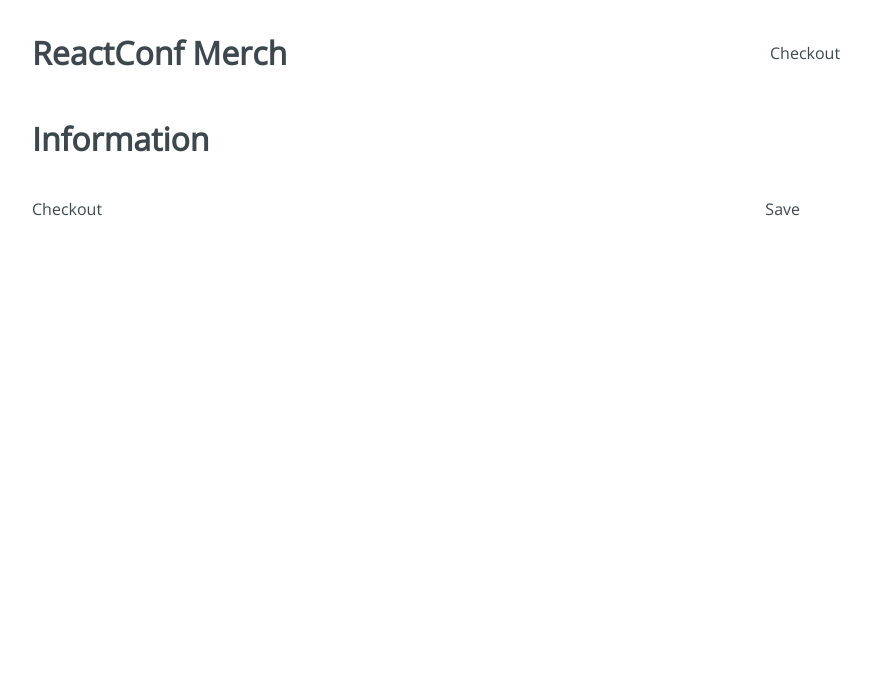
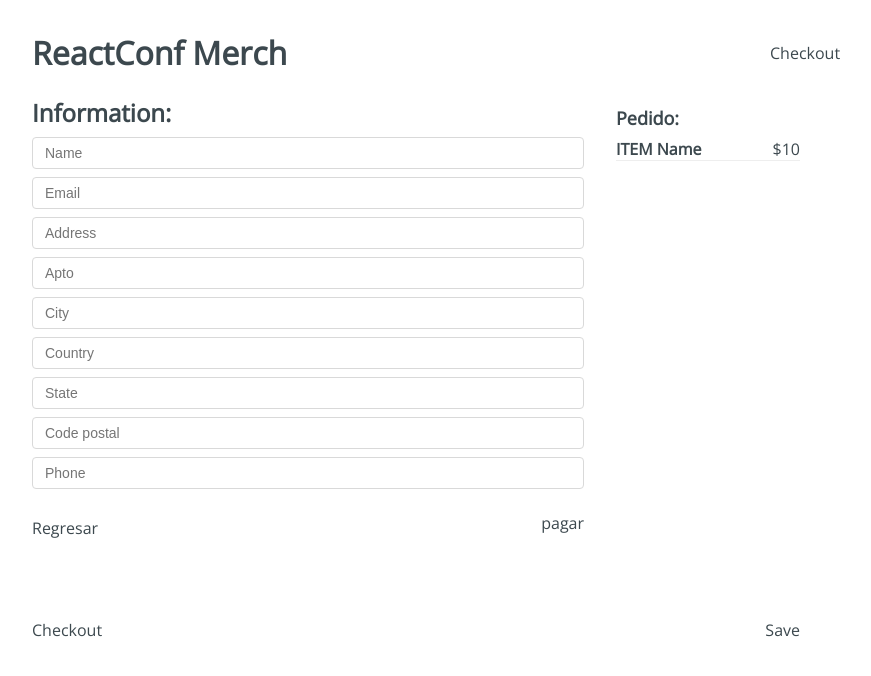
Before and after one commit to LorgioRoda/React-Project, a React app: page /checkout/information in a window 1280 px wide. Shown: the top 676 px of the page, without its empty margins (224-1095 px from the left). Built offline with nearby package versions, Linux system fonts and the light colour scheme.

Commit message:
add form on component Information

```diff
--- a/src/container/Information.jsx
+++ b/src/container/Information.jsx
@@ -1,9 +1,40 @@
-import React from 'react'
+import React from 'react';
+import "../styles/components/Information.css";
 
 export default function Information() {
-    return (
-        <div>
-            <h1>Information</h1>
+  return (
+    <div className="Information">
+      <div className="Information-content">
+        <div className="Information-head">
+          <h2>Information:</h2>
         </div>
-    )
+        <div className="Information-form">
+          <form action="">
+            <input type="text" placeholder="Name" name="name" />
+            <input type="text" placeholder="Email" name="email" />
+            <input type="text" placeholder="Address" name="address" />
+            <input type="text" placeholder="Apto" name="apto" />
+            <input type="text" placeholder="City" name="city" />
+            <input type="text" placeholder="Country" name="country" />
+            <input type="text" placeholder="State" name="state" />
+            <input type="text" placeholder="Code postal" name="cp" />
+            <input type="text" placeholder="Phone" name="phone" />
+          </form>
+        </div>
+        <div className="Information-buttons">
+          <div className="Information-back">Regresar</div>
+          <div className="Information-next">pagar</div>
+        </div>
+      </div>
+      <div className="Information-sidebar">
+        <h3>Pedido:</h3>
+        <div className="Information-item">
+          <div className="Information-element">
+            <h4>ITEM Name</h4>
+            <span>$10</span>
+          </div>
+        </div>
+      </div>
+    </div>
+  );
 }
```
